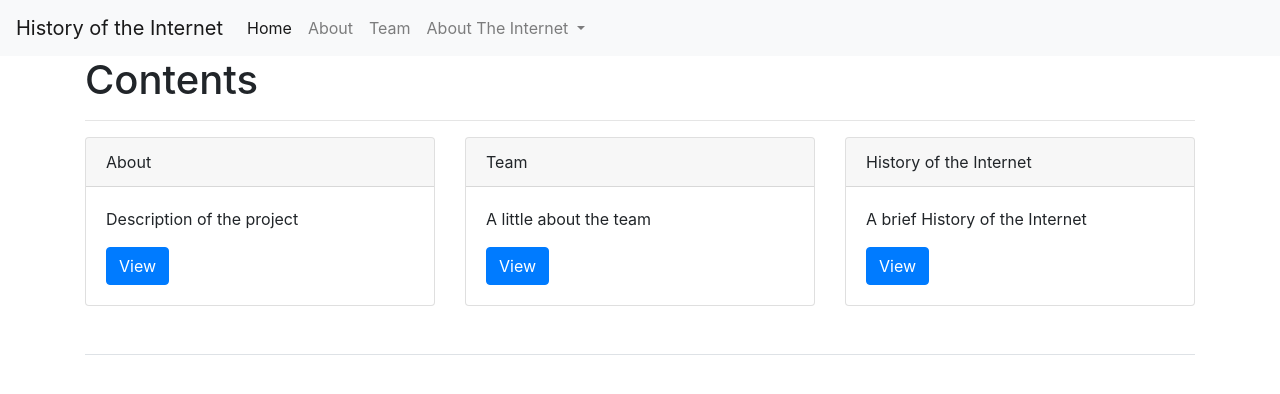
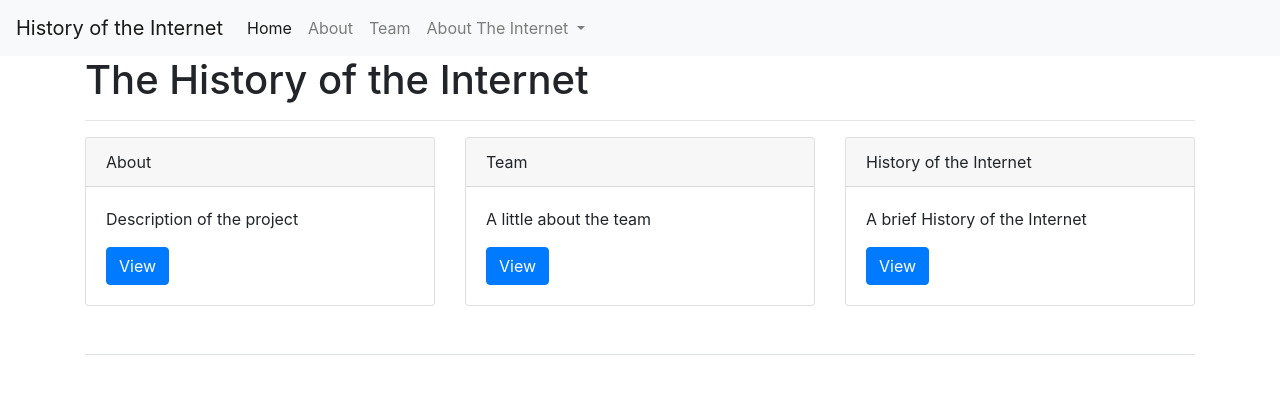
Before and after one commit to abhay-hisesci/IS601-HistoryOfInternet, a plain HTML site: page index.html in a window 1280 px wide. Drawn offline with nearby package versions, Linux system fonts and the light colour scheme.

Commit message:
Bug: Fixed title on Home Page

```diff
--- a/index.html
+++ b/index.html
@@ -48,7 +48,7 @@
 </nav>
 
 <div class="container">
-    <h1>Contents</h1>
+    <h1>The History of the Internet</h1>
     <hr>
     <div class="row">
         <div class="col-sm">
```
